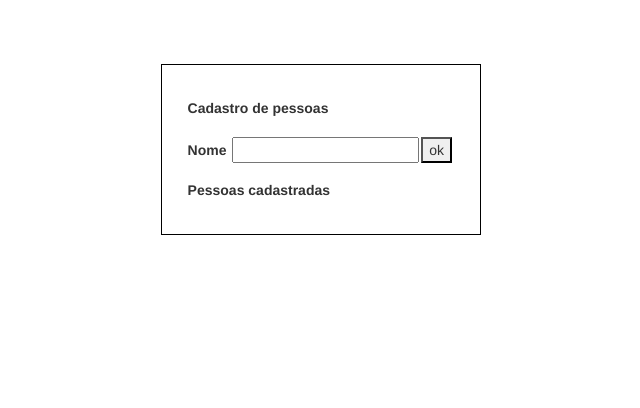
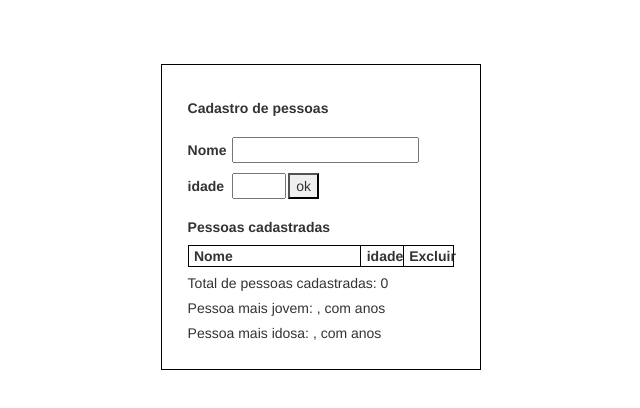
Before and after one commit to romariocavalcante/Angular_Exercises_Cadastro_de_Pessoas, an Angular app: page / in a window 1280 px wide. Shown: the top 408 px of the page, without its empty margins (319-959 px from the left). Built offline with nearby package versions, Linux system fonts and the light colour scheme.

Commit message:
atualização

```diff
--- a/src/app/app.component.css
+++ b/src/app/app.component.css
@@ -5,7 +5,7 @@
     border: 1px solid black;
 }
 
-#input{
+#inputName{
     width: 70%;
     outline: none;
     padding-left: 2%;
@@ -13,6 +13,15 @@
     margin-top: 4%;
     margin-bottom: 4%;
     margin-left: 2%;
+}
+
+#inputIdade{
+    width: 20%;
+    outline: none;
+    padding-left: 2%;
+    padding-right: 2%;
+    margin-bottom: 4%;
+    margin-left: 3%;
 }
 
 li{
@@ -23,3 +32,58 @@ li{
     margin-left: 1%;
     font-size: 14px;
 }
+
+table, th, td{
+    border: 1px solid black;
+    border-collapse: collapse;
+}
+
+table{
+    width: 100%;
+}
+
+th{
+    padding-left: 2%;
+    padding-right: 2%;
+}
+
+#th1{
+    width: 65%;
+}
+
+#th2{
+    width: 16%;
+}
+
+#th3{
+    width: 19%;
+}
+
+td{
+    padding-top: 1%;
+    padding-bottom: 1%;
+}
+
+#td1{
+    padding-left: 2%;
+    padding-right: 2%;
+}
+
+#td2{
+    text-align: center;
+}
+
+#td3{
+    text-align: center;
+    vertical-align: middle;
+}
+
+#buttonDelete{
+    width: 80%;
+    height: 20px;
+    font-size: 11px;
+}
+
+.statistics{
+    margin-top: 2%;
+}
--- a/src/app/app.component.html
+++ b/src/app/app.component.html
@@ -1,12 +1,24 @@
 <div class="container">
     <h5> <b> Cadastro de pessoas </b> </h5>
-    <form ngForm name="titulo">
-        <label id="labelName" for="input">Nome</label>
-        <input id="input" type="text"  [(ngModel)]= 'pessoas' name='pessoas'>
+    <form ngForm>
+        <label> Nome </label>
+        <input id="inputName" type="text" [(ngModel)]= 'nome' name='nome'><br>
+        <label> idade </label>
+        <input id="inputIdade" type="number" [(ngModel)]= 'idade' name='idade'>
         <button id="buttonOk" (click)='cadastrar()'>ok</button>
     </form>
     <h5> <b> Pessoas cadastradas </b> </h5>
-    <ul *ngFor='let p of lista'>
-        <li>{{p}}</li>
-    </ul>
+    <table>
+        <th id="th1"> Nome </th>
+        <th id="th2"> idade </th>
+        <th id="th3"> Excluir </th>
+        <tr *ngFor="let p of lista">
+            <td id="td1">{{p.nome}}</td>
+            <td id="td2">{{p.idade}}</td>
+            <td id="td3"> <button id="buttonDelete" (click)="remover(p)"> x </button> </td>
+        </tr>
+    </table>
+    <div class="statistics"> Total de pessoas cadastradas: {{lista.length}} </div>
+    <div class="statistics"> Pessoa mais jovem: {{pessoaMaisJovem?.nome}}, com {{pessoaMaisJovem?.idade}} anos </div>
+    <div class="statistics"> Pessoa mais idosa: {{pessoaMaisVelha?.nome}}, com {{pessoaMaisVelha?.idade}} anos </div>
 </div>
--- a/src/app/app.component.ts
+++ b/src/app/app.component.ts
@@ -6,16 +6,39 @@ import { Component } from '@angular/core';
   styleUrls: ['./app.component.css']
 })
 export class AppComponent{
-  pessoas = null;
+  nome = null;
+  idade = null;
   lista =[];
+  pessoaMaisJovem = null;
+  pessoaMaisVelha = null;
 
   cadastrar(){
-    if(this.pessoas != null ){
-      this.pessoas = this.pessoas.trim();
-      if(this.pessoas.length > 0){
-        this.lista.push(this.pessoas);
+    if(this.nome != null && this.idade != null ){
+      this.nome = this.nome.trim();
+      if(this.nome.length > 0){
+        this.lista.push({
+          nome: this.nome,
+          idade: this.idade
+        });
       }
     }
-    this.pessoas = null;
+    this.nome = null;
+    this.idade = null;
+    this.atualizarEstatisticas();
+  }
+
+  remover(pessoa){
+    const i = this.lista.indexOf(pessoa);
+    this.lista.splice(i, 1);
+    this.atualizarEstatisticas();
+  }
+
+  atualizarEstatisticas(){
+    let copia = Object.create(this.lista);
+    copia.sort((p1: any, p2:any) => p1.idade - p2.idade);
+    this.pessoaMaisJovem = copia[0];
+
+    copia.sort((p1: any, p2:any) => p2.idade - p1.idade);
+    this.pessoaMaisVelha = copia[0];
   }
 }
```
